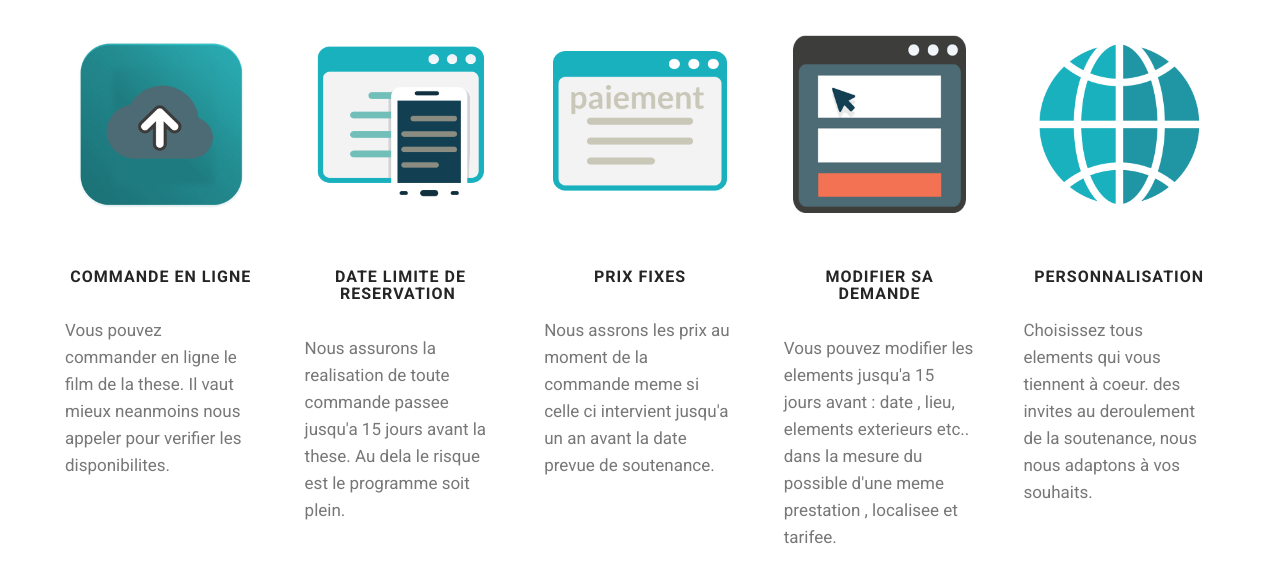
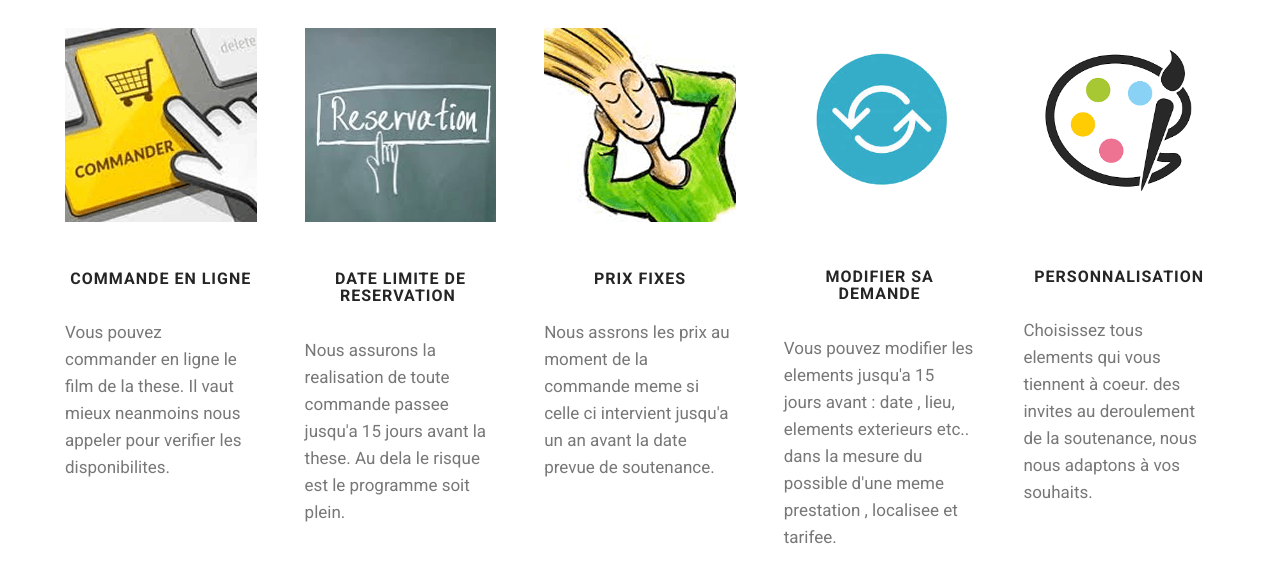
Before and after one commit to apparta2/jdt, a plain HTML site: page FAQ.html in a window 1280 px wide. Shown: the part 259-842 px from the top of the page. Drawn offline with Linux system fonts and the light colour scheme.

Commit message:
create github pages

```diff
--- a/FAQ.html
+++ b/FAQ.html
@@ -42,7 +42,7 @@
     </div>
 </section>
 
-<section class="engine"><a href="https://mobirise.info/d">free site maker</a></section><section class="mbr-section mbr-section--relative mbr-section--fixed-size mbr-after-navbar" id="features1-0" data-rv-view="26" style="background-color: rgb(255, 255, 255);">
+<section class="engine"><a href="https://mobirise.info/b">create a website</a></section><section class="mbr-section mbr-section--relative mbr-section--fixed-size mbr-after-navbar" id="features1-0" data-rv-view="26" style="background-color: rgb(255, 255, 255);">
 
     <div class="mbr-section__container mbr-section__container--std-top-padding mbr-section__container--sm-bot-padding mbr-section-title container" style="padding-top: 93px;">
         <div class="mbr-header mbr-header--center mbr-header--wysiwyg row">
@@ -56,7 +56,7 @@
         <div class="mbr-section__row row">
             <div class="mbr-section__col col-xs-12 col-lg-2-4 col-md-4 col-sm-6">
                 <div class="mbr-section__container mbr-section__container--center mbr-section__container--middle">
-                    <figure class="mbr-figure"><img src="assets/images/commande-600x600-74.png" class="mbr-figure__img"></figure>
+                    <figure class="mbr-figure"><img src="assets/images/commande-192x194.png" class="mbr-figure__img"></figure>
                 </div>
                 <div class="mbr-section__container mbr-section__container--middle">
                     <div class="mbr-header mbr-header--reduce mbr-header--center mbr-header--wysiwyg">
@@ -72,7 +72,7 @@
             </div>
             <div class="mbr-section__col col-xs-12 col-lg-2-4 col-md-4 col-sm-6">
                 <div class="mbr-section__container mbr-section__container--center mbr-section__container--middle">
-                    <figure class="mbr-figure"><img src="assets/images/responsive.png" class="mbr-figure__img"></figure>
+                    <figure class="mbr-figure"><img src="assets/images/resa-192x194.png" class="mbr-figure__img"></figure>
                 </div>
                 <div class="mbr-section__container mbr-section__container--middle">
                     <div class="mbr-header mbr-header--reduce mbr-header--center mbr-header--wysiwyg">
@@ -89,7 +89,7 @@
             <div class="clearfix visible-sm-block"></div>
             <div class="mbr-section__col col-xs-12 col-lg-2-4 col-md-4 col-sm-6">
                 <div class="mbr-section__container mbr-section__container--center mbr-section__container--middle">
-                    <figure class="mbr-figure"><img src="assets/images/cash-600x600-69.png" class="mbr-figure__img"></figure>
+                    <figure class="mbr-figure"><img src="assets/images/tranquil-192x194.png" class="mbr-figure__img"></figure>
                 </div>
                 <div class="mbr-section__container mbr-section__container--middle">
                     <div class="mbr-header mbr-header--reduce mbr-header--center mbr-header--wysiwyg">
@@ -106,7 +106,7 @@
             <div class="clearfix visible-md-block"></div>
             <div class="mbr-section__col col-xs-12 col-lg-2-4 col-md-4 col-sm-6 col-lg-offset-0 col-md-offset-2">
                 <div class="mbr-section__container mbr-section__container--center mbr-section__container--middle">
-                    <figure class="mbr-figure"><img src="assets/images/blocks-600x600-86.png" class="mbr-figure__img"></figure>
+                    <figure class="mbr-figure"><img src="assets/images/change-300x300.png" class="mbr-figure__img"></figure>
                 </div>
                 <div class="mbr-section__container mbr-section__container--middle">
                     <div class="mbr-header mbr-header--reduce mbr-header--center mbr-header--wysiwyg">
@@ -123,7 +123,7 @@
             <div class="clearfix visible-sm-block"></div>
             <div class="mbr-section__col col-xs-12 col-lg-2-4 col-md-4 col-sm-6 col-md-offset-0 col-sm-offset-3">
                 <div class="mbr-section__container mbr-section__container--center mbr-section__container--middle">
-                    <figure class="mbr-figure"><img src="assets/images/unlimited-websites-600x600-77.png" class="mbr-figure__img"></figure>
+                    <figure class="mbr-figure"><img src="assets/images/perso-300x300.png" class="mbr-figure__img"></figure>
                 </div>
                 <div class="mbr-section__container mbr-section__container--middle">
                     <div class="mbr-header mbr-header--reduce mbr-header--center mbr-header--wysiwyg">
--- /dev/null
+++ b/assets/images/hashes.json
@@ -0,0 +1 @@
+{"IzxlVINsbt3AnW9l1C8/xA==":"perso-300x300.png","AlwTvZ/qnvsqF2etQ+hjnw==":"change-300x300.png","Oh5aVNd0JKeZp+PZIcfb3A==":"resa-300x300.png","9Cg7QwUi5jlaHkh0P1jd7w==":"commande-299x169.jpg","WlFV+rtN9ZLXixim9SPL7A==":"resa-192x194.png","hgUKOBkRovGG3w+nDm8tPA==":"commande-192x194.png","Pf7TLAZKfYE+WWTAQC1irQ==":"tranquil-192x194.png"}
```
Also changed, not shown: exemples.html (+1 -1 lines), index.html (+3 -3 lines), assets/images/change-300x300.png (added), assets/images/commande-192x194.png (added), assets/images/perso-300x300.png (added), assets/images/resa-192x194.png (added), assets/images/tranquil-192x194.png (added), 1 other file.
